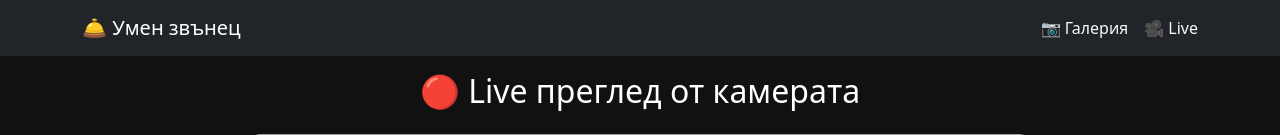
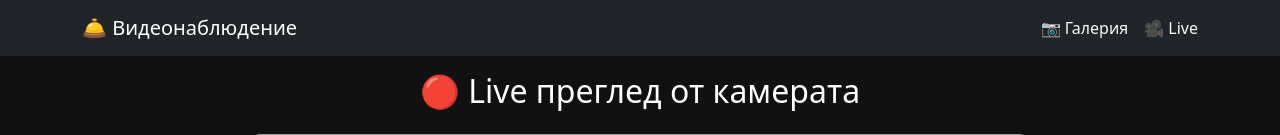
Before and after one commit to angel-kaloyanov/smart-doorbell-flask, a Flask app: page /live in a window 1280 px wide. Shown: the top 135 px of the page. Run offline with Flask 3, Linux system fonts and the light colour scheme; grey boxes are pictures that could not be loaded.

Commit message:
Fixed some page names

```diff
--- a/templates/gallery.html
+++ b/templates/gallery.html
@@ -2,7 +2,7 @@
 <html lang="bg">
 <head>
     <meta charset="utf-8">
-    <title>Галерия – Умен звънец</title>
+    <title>Галерия</title>
     <link
       href="https://cdn.jsdelivr.net/npm/bootstrap@5.3.3/dist/css/bootstrap.min.css"
       rel="stylesheet">
--- a/templates/live.html
+++ b/templates/live.html
@@ -53,7 +53,7 @@
 
 <nav class="navbar navbar-dark bg-dark mb-3">
     <div class="container d-flex justify-content-between">
-        <a class="navbar-brand" href="/">🛎 Умен звънец</a>
+        <a class="navbar-brand" href="/">🛎 Видеонаблюдение</a>
         <div class="d-flex gap-3">
             <a class="nav-link text-light" href="/gallery">📷 Галерия</a>
             <a class="nav-link text-light" href="/live">🎥 Live</a>
```
